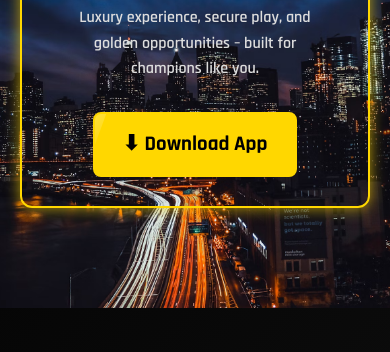
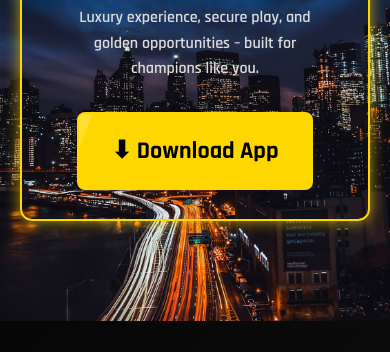
Before and after one commit to neeraj2117/mk-landing-site, a plain HTML site: page index.html in a window 390 px wide. Shown: the part 289-641 px from the top of the page. Drawn offline with Linux system fonts and the light colour scheme.

```diff
--- a/styles.css
+++ b/styles.css
@@ -302,7 +302,7 @@ footer {
     font-size: 1rem;
   }
   .btn-download {
-    font-size: 1.3rem;
-    padding: 14px 28px;
+    font-size: 1.5rem;
+    padding: 18px 32px;
   }
 }
```
